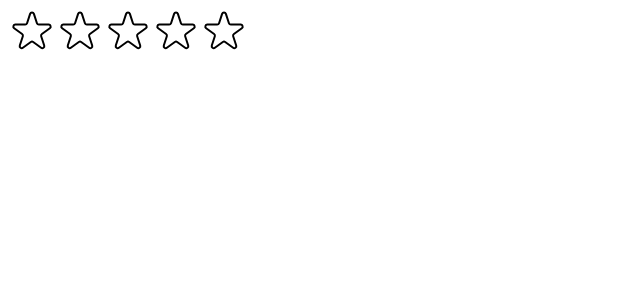
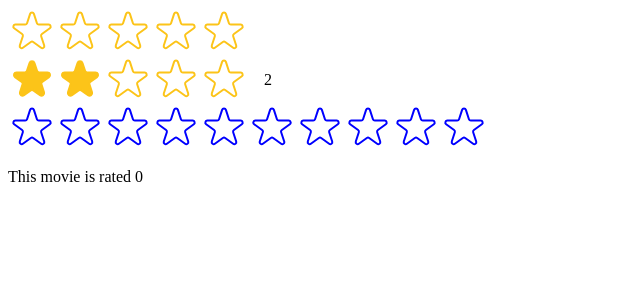
Before and after one commit to RajShukla2308/07-usepopcorn, a React (Create React App) app: page / in a window 1280 px wide. Shown: the top 300 px of the page, without its empty margins (0-640 px from the left). Built offline with nearby package versions, Linux system fonts and the light colour scheme.

Commit message:
L-117-119 configuring star component

```diff
--- a/src/StarRating.js
+++ b/src/StarRating.js
@@ -18,30 +18,53 @@ const textStyle={
 
 
 
-export default function StarRating({maxRating = 5}){
-    const [rating, setRating] = useState(0);
+export default function StarRating({maxRating = 5,
+    color= '#fcc419',
+     size='48px',
+     message=[],
+    defaultRating = 0,
+    onSetRating
+}){
+    const [rating, setRating] = useState(defaultRating);
+    const [tempRating, setTempRating] = useState(0);
+    const ratingMessage = tempRating ? message[tempRating-1] : message[rating-1];
     return <div style={containerStyle}>
         <div style={startContainerStyle}>
             {Array.from( {length:maxRating}, (_,i) => (
-                <Star key={i} onRate={()=>setRating(i+1)} full={rating > i}/>
+                <Star key={i}
+                onRate={()=>{
+                    setRating(i+1)
+                   onSetRating(i+1);
+                }}
+                onHoverIn={()=>setTempRating(i+1)}
+                onHoverOut={()=>setTempRating(0)}
+                full={tempRating ? tempRating > i :  rating > i}
+                color={color}
+                size={size}
+                 />
             )
             )}
         </div>
-        <p style={textStyle}>{rating || ''}</p>
+        <p style={textStyle}>{message.length === maxRating ? ratingMessage: tempRating || rating ||  ''}</p>
     </div>
 }
 
-const starStyle = {
-    width: '48px', height:'48px', display:'block', cursor: 'pointer'
-}
 
-function Star({onRate,full}){
-    return <span role='button' style={starStyle} onClick={onRate}>
+function Star({onRate,onHoverIn,onHoverOut,full,color,size}){
+
+    const starStyle = {
+    height:`${size}`, display:'block', cursor: 'pointer', width:`${size}`
+    }
+    return <span role='button' style={starStyle}
+     onClick={onRate}
+     onMouseEnter={onHoverIn}
+     onMouseLeave={onHoverOut}
+    >
        {full ? <svg
             xmlns="http://www.w3.org/2000/svg"
             viewBox="0 0 20 20"
-            fill="#000"
-            stroke="#000"
+            fill={color}
+            stroke={color}
             >
             <path
                 d="M9.049 2.927c.3-.921 1.603-.921 1.902 0l1.07 3.292a1 1 0 00.95.69h3.462c.969 0 1.371 1.24.588 1.81l-2.8 2.034a1 1 0 00-.364 1.118l1.07 3.292c.3.921-.755 1.688-1.54 1.118l-2.8-2.034a1 1 0 00-1.175 0l-2.8 2.034c-.784.57-1.838-.197-1.539-1.118l1.07-3.292a1 1 0 00-.364-1.118L2.98 8.72c-.783-.57-.38-1.81.588-1.81h3.461a1 1 0 00.951-.69l1.07-3.292z"
@@ -53,7 +76,7 @@ function Star({onRate,full}){
             xmlns="http://www.w3.org/2000/svg"
             fill="none"
             viewBox="0 0 24 24"
-            stroke="#000"
+            stroke={color}
             >
             <path
                 strokeLinecap="round"
--- a/src/index.js
+++ b/src/index.js
@@ -1,14 +1,27 @@
-import React from 'react';
+import React, { useState } from 'react';
 import ReactDOM from 'react-dom/client';
 // import './index.css';
 // import App from './App';
 import StarRating from './StarRating';
 
 
+
+function Test(){
+  const [movieRating, setMovieRating] = useState(0);
+  return <div>
+  <StarRating color='blue' maxRating={10} onSetRating={setMovieRating} />
+  <p>This movie is rated {movieRating}</p>
+  </div>
+
+}
+
 const root = ReactDOM.createRoot(document.getElementById('root'));
 root.render(
   <React.StrictMode>
     {/* <App /> */}
-    <StarRating maxRating={5}/>
+    <StarRating maxRating={5} message={['Terrible',"Bad","Okay","Good","Best"]}/>
+    <StarRating maxRating={5} defaultRating={2}/>
+
+    <Test />
   </React.StrictMode>
 );
```
